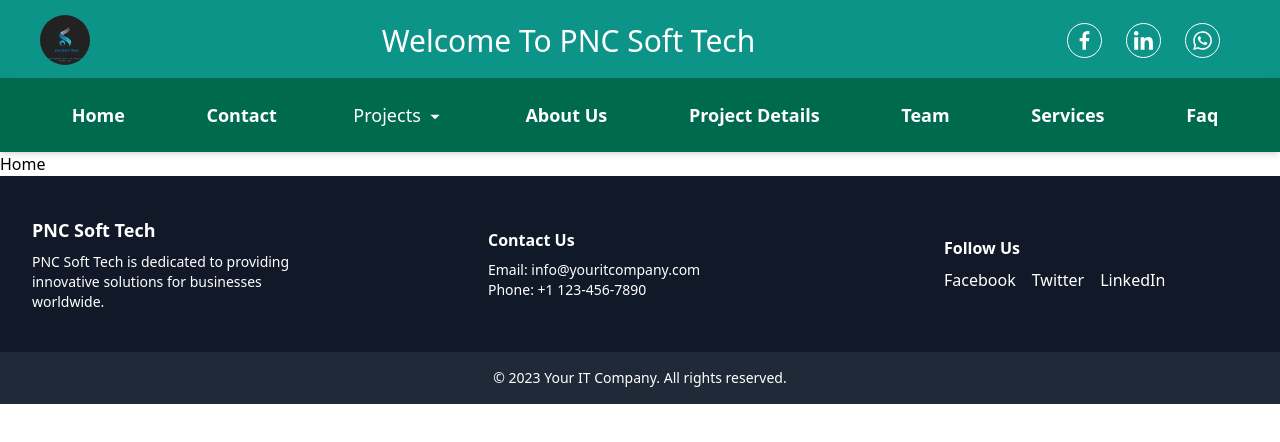
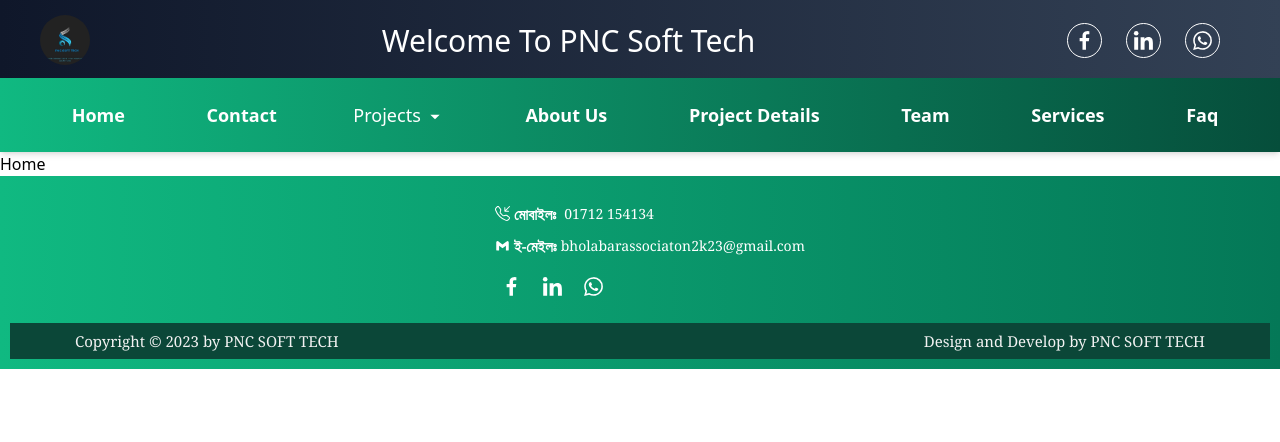
Before and after one commit to PNC-Soft-Tech/PNC-Soft-Tech-Website, a React app: page / in a window 1280 px wide. Shown: the top 442 px of the page. Built offline with nearby package versions, Linux system fonts and the light colour scheme; the HTML template or start-up script is replaced by a standard one.

Commit message:
navbar and footer

```diff
--- a/src/Shared/Banner/Banner.jsx
+++ b/src/Shared/Banner/Banner.jsx
@@ -28,7 +28,7 @@
 	};
 
 	return (
-		<div style={elementStyle} className="w-full h-[70vh] mt-3 ">
+		<div style={elementStyle} className="w-auto h-[70vh] m-4 ">
 			<div style={overlayStyle}>
 				<div
 					style={{ zIndex: 100 }}
--- a/src/components/Footer/Footer.jsx
+++ b/src/components/Footer/Footer.jsx
@@ -1,54 +1,66 @@
+/* eslint-disable no-unused-vars */
+import React, { useState, useEffect } from "react"
+import { Link } from "react-router-dom"
+import { BiLogoFacebook , BiLogoLinkedin, BiLogoGmail, BiLogoWhatsapp } from 'react-icons/bi';
+import { BsTelephoneInbound } from 'react-icons/bs'
+
 const Footer = () => {
+  const [impLinks, setImpLinks] = useState([])
+  const [contactInfo, setContactInfo] = useState({})
+
+
+
   return (
-		<footer className="bg-gray-900 text-white">
-			<div className="container mx-auto py-10 px-4 md:px-8">
-				<div className="flex flex-wrap justify-between items-center">
-					<div className="w-full md:w-1/4 mb-8 md:mb-0">
-						<h3 className="text-lg font-bold">PNC Soft Tech</h3>
-						<p className="text-sm mt-2">
-							PNC Soft Tech is dedicated to providing innovative solutions for
-							businesses worldwide.
+    <div className=" bg-gradient-to-r from-emerald-500 to-emerald-700 mt-[10px] text-white font-serif text-sm leading-4 sm:p-[10px] sm:p-[0] sm:m-[0] sticky  ">
+      <div className=" flex flex-col pt-[20px] ml-[20px] gap-4  sm:flex-row sm:justify-around mb-[20px]  ">
+        <div className="flex flex-col w-84 gap-4  box-border ">
+          <div className="flex flex-row gap-2 ">
+            <h3 className=" flex flex-row gap-1 text-[15px] text-[#fff] font-bold p-0 m-0 ">
+              <p>
+                {" "}
+                <BsTelephoneInbound />{" "}
               </p>
+              <p>মোবাইলঃ</p>
+            </h3>
+            <p>{contactInfo?.phone || '01712 154134'}</p>
           </div>
-					<div className="w-full md:w-1/4 mb-8 md:mb-0">
-						<h4 className="text-base font-bold">Contact Us</h4>
-						<p className="text-sm mt-2">Email: info@youritcompany.com</p>
-						<p className="text-sm">Phone: +1 123-456-7890</p>
+
+          <div className="flex flex-row gap-1 ">
+            <h3 className=" flex flex-row gap-1 text-[15px] text-[#fff] font-bold p-0 m-0 ">
+              <p>
+                {" "}
+                <BiLogoGmail />{" "}
+              </p>
+              <p>ই-মেইলঃ</p>
+            </h3>
+            <p> {contactInfo?.email || 'bholabarassociaton2k23@gmail.com'}</p>
           </div>
-					<div className="w-full md:w-1/4 mb-8 md:mb-0">
-						<h4 className="text-base font-bold">Follow Us</h4>
-						<div className="flex mt-2">
-							<a
-								href="#"
-								className="text-white hover:text-blue-400 transition duration-300 mr-4"
-							>
-								Facebook
+
+          <div className="flex flex-row gap-2 sm:ml-0 ">
+				<a href="https://www.facebook.com/pncsoft.tech" className='cursor-pointer  p-1 border-solid border-[0px] border-[#fff]  hover:bg-[#fff] rounded-full '>
+					<BiLogoFacebook className='text-[25px] text-[#fff] hover:text-[#ff5e14] ' />
 				</a>
-							<a
-								href="#"
-								className="text-white hover:text-blue-400 transition duration-300 mr-4"
-							>
-								Twitter
+
+				<a href="https://www.linkedin.com/company/pnc-soft-tech/" className=' p-1 border-solid border-[0px] border-[#fff] hover:bg-[#fff] rounded-full '>
+					<BiLogoLinkedin className='text-[25px] text-[#fff] hover:text-[#ff5e14] ' />
 				</a>
-							<a
-								href="#"
-								className="text-white hover:text-blue-400 transition duration-300"
-							>
-								LinkedIn
-							</a>
+
+				<div className=' p-1 border-solid border-[0px] border-[#fff] hover:bg-[#fff] rounded-full '>
+					<BiLogoWhatsapp className='text-[25px] text-[#fff] hover:text-[#ff5e14] ' />
 				</div>
           </div>
         </div>
+
+
+
       </div>
-			<div className="bg-gray-800 py-4">
-				<div className="container mx-auto px-4 md:px-8 text-center">
-					<p className="text-sm text-white">
-						© {new Date().getFullYear()} Your IT Company. All rights reserved.
-					</p>
+
+      <div className="bg-[#0b4738] p-[10px]  flex flex-col sm:flex-row justify-center lg:justify-between pl-[20px] sm:pl-[65px] sm:pr-[65px] text-[15px] text-[#f2f2f2] ">
+        <p> Copyright © 2023 by PNC SOFT TECH </p>
+        <p className="pl-[50px] ">Design and Develop by PNC SOFT TECH</p>
       </div>
     </div>
-		</footer>
-	);
-};
+  )
+}
 
-export default Footer;
+export default Footer
--- a/src/components/Header/Navbar.jsx
+++ b/src/components/Header/Navbar.jsx
@@ -52,7 +52,7 @@
   )
 
   return (
-    <Navbar className=" bg-[#006A4E]  rounded-none justify-between box-border styles.headerColor navigation-bar-custom sticky top-0 ">
+    <Navbar className=" bg-gradient-to-r from-emerald-500 to-emerald-900  rounded-none justify-between box-border styles.headerColor navigation-bar-custom sticky top-0 ">
 
       <div className=" hidden lg:block ">
         <NavList />
--- a/src/components/Header/Title.jsx
+++ b/src/components/Header/Title.jsx
@@ -4,12 +4,12 @@
 import LogoImage from './logoImage.jpg'
 import { BiLogoFacebook , BiLogoLinkedin, BiLogoSkype, BiLogoWhatsapp } from 'react-icons/bi';
 
-
+//bg-gradient-to-r from-teal-200 to-teal-500
 export default function Tittle() {
 
   return (
     <nav
-      className="title-container h-[80px] bg-teal-600  pb-[20px]  "
+      className="title-container h-[80px] bg-gradient-to-r from-slate-900 to-slate-700  "
       style={{ padding: "10px 0" }}
     >
       <div className=" flex flex-row justify-between pt-[5px]  px-[40px] ">
```
Also changed, not shown: 1 other file (tests, documents, lock files or other folders). Lines whose indentation alone changed are shown as unchanged.
